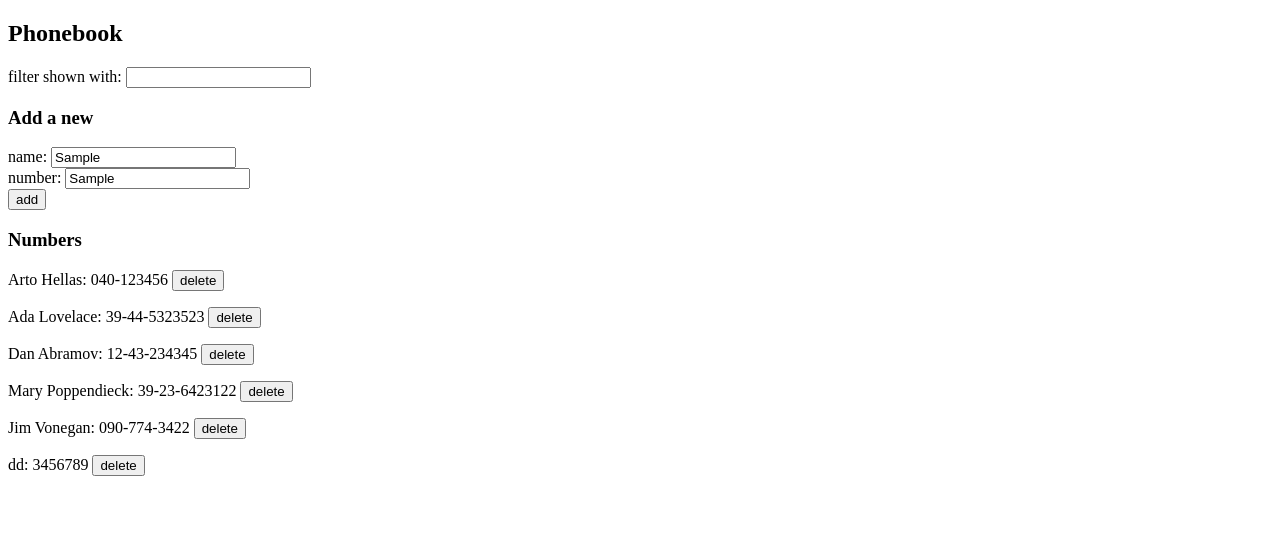
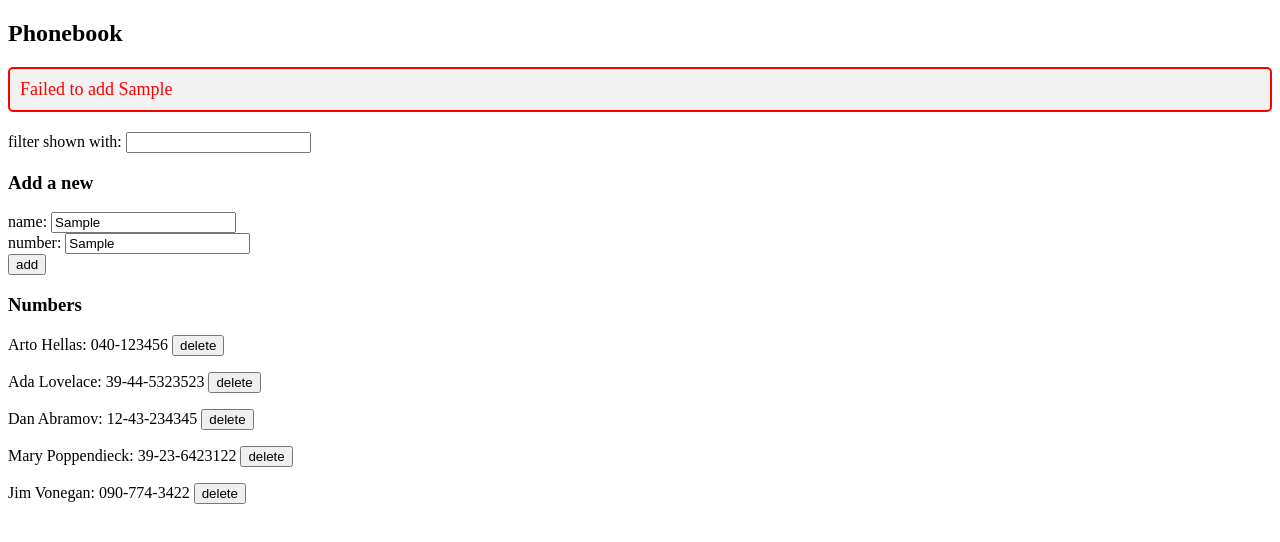
Before and after one commit to DANKAMN/full-stack-open, a React (Vite) app in the folder Part-02/phonebook/: page / in a window 1280 px wide. Both pictures are taken after typing "Sample", "Sample" into the empty fields and a click on the button "add". Shown: the top 542 px of the page. Built offline with nearby package versions, Linux system fonts and the light colour scheme; no server answers; data requests are answered from the project's data file.

Commit message:
Added notifications

```diff
--- a/Part-02/phonebook/db.json
+++ b/Part-02/phonebook/db.json
@@ -24,11 +24,6 @@
       "id": "c5cf",
       "name": "Jim Vonegan",
       "number": "090-774-3422"
-    },
-    {
-      "id": "a6eb",
-      "name": "dd",
-      "number": "3456789"
     }
   ]
 }
--- a/Part-02/phonebook/src/App.jsx
+++ b/Part-02/phonebook/src/App.jsx
@@ -3,12 +3,14 @@ import personService from './services/persons'
 import Filter from './components/Filter'
 import PersonForm from './components/PersonForm'
 import Persons from './components/Persons'
+import Notification from './components/Notification'
 
 const App = () => {
   const [persons, setPersons] = useState([])
   const [newName, setNewName] = useState('')
   const [newNumber, setNewNumber] = useState('')
   const [filter, setFilter] = useState('')
+  const [notification, setNotification] = useState({ message: '', type: '' })
 
   useEffect(() => {
     personService
@@ -38,9 +40,12 @@ const App = () => {
             setPersons(persons.map(p => p.id !== existingPerson.id ? p : returnedPerson))
             setNewName('')
             setNewNumber('')
+            showNotification(`Updated ${returnedPerson.name}'s number`)
+
           })
           .catch(error => {
             alert(`Failed to update ${newName}. They may have been removed from the server.`)
+            showNotification(`Information of ${newName} has already been removed from the server`, 'error')
             setPersons(persons.filter(p => p.id !== existingPerson.id))
             console.error('Error updating person:', error)
           })
@@ -57,8 +62,12 @@ const App = () => {
         setPersons(persons.concat(returnedPerson))
         setNewName('')
         setNewNumber('')
+        showNotification(`Added ${returnedPerson.name}`)
       })
-      .catch(error => console.error(error))
+      .catch(error => {
+        console.log(error)
+        showNotification(`Failed to add ${newName}`, 'error')
+      })
  }
 
 
@@ -72,10 +81,11 @@ const App = () => {
         .remove(id)
         .then(() => {
           setPersons(persons.filter(person => person.id !== id))
+          showNotification(`Deleted ${name}`)
         })
         .catch(error => {
           console.error('Error deleting:', error)
-          alert(`The person '${name}' was already removed from server`)
+          showNotification(`The person '${name}' was already removed from server`, 'error')
           setPersons(persons.filter(person => person.id !== id))
         })
     }
@@ -85,9 +95,19 @@ const App = () => {
     ? persons.filter(person => person.name.toLowerCase().includes(filter.toLowerCase()))
     : persons
 
+  const showNotification = (message, type = 'success') => {
+    setNotification({ message, type })
+    setTimeout(() => {
+      setNotification({ message: '', type: '' })
+    }, 5000)
+  }
+
+
   return (
     <div>
       <h2>Phonebook</h2>
+
+      <Notification message={notification.message} type={notification.type} />
 
       <Filter filter={filter} handleFilterChange={handleFilterChange} />
 
--- /dev/null
+++ b/Part-02/phonebook/src/components/Notification.jsx
@@ -0,0 +1,17 @@
+const Notification = ({ message, type }) => {
+  if (!message) return null
+
+  const style = {
+    color: type === 'error' ? 'red' : 'green',
+    background: '#f2f2f2',
+    fontSize: 18,
+    border: `2px solid ${type === 'error' ? 'red' : 'green'}`,
+    borderRadius: 5,
+    padding: 10,
+    marginBottom: 20,
+  }
+
+  return <div style={style}>{message}</div>
+}
+
+export default Notification
```
Also changed, not shown: Part-02/phonebook/src/index.css (added).
